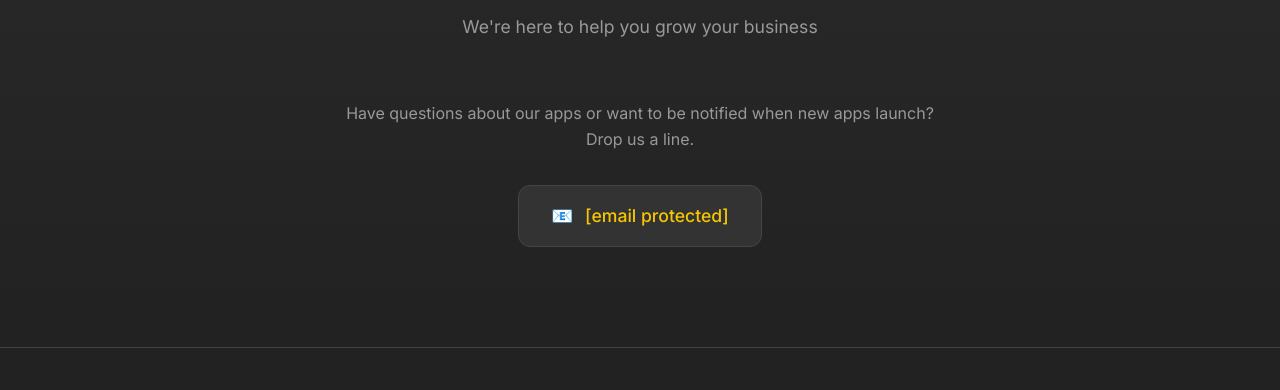
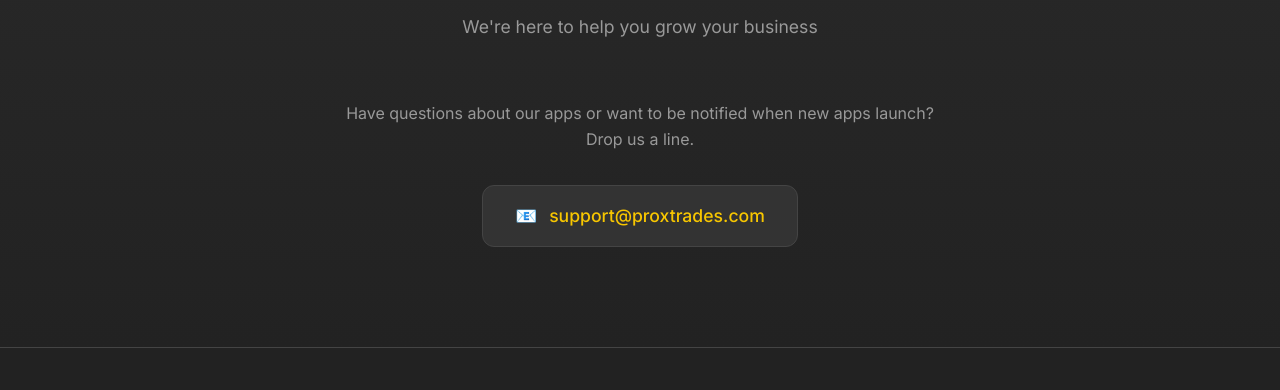
Before and after one commit to zacfisher1990/proxtrades-site, a plain HTML site: page index.html in a window 1280 px wide. Shown: the part 3331-3721 px from the top of the page. Drawn offline with Linux system fonts and the light colour scheme.

Commit message:
fix protected email

```diff
--- a/index.html
+++ b/index.html
@@ -858,7 +858,7 @@
                 <p>Have questions about our apps or want to be notified when new apps launch? Drop us a line.</p>
                 <div class="contact-email">
                     <span>📧</span>
-                    <a href="/cdn-cgi/l/email-protection#f88b8d8888978a8cb8888a97808c8a999c9d8bd69b9795"><span class="__cf_email__" data-cfemail="33404643435c41477343415c4b4741525756401d505c5e">[email&#160;protected]</span></a>
+                    <p><a href="mailto:support@proxtrades.com">support@proxtrades.com</a></p>
                 </div>
             </div>
         </div>
```
